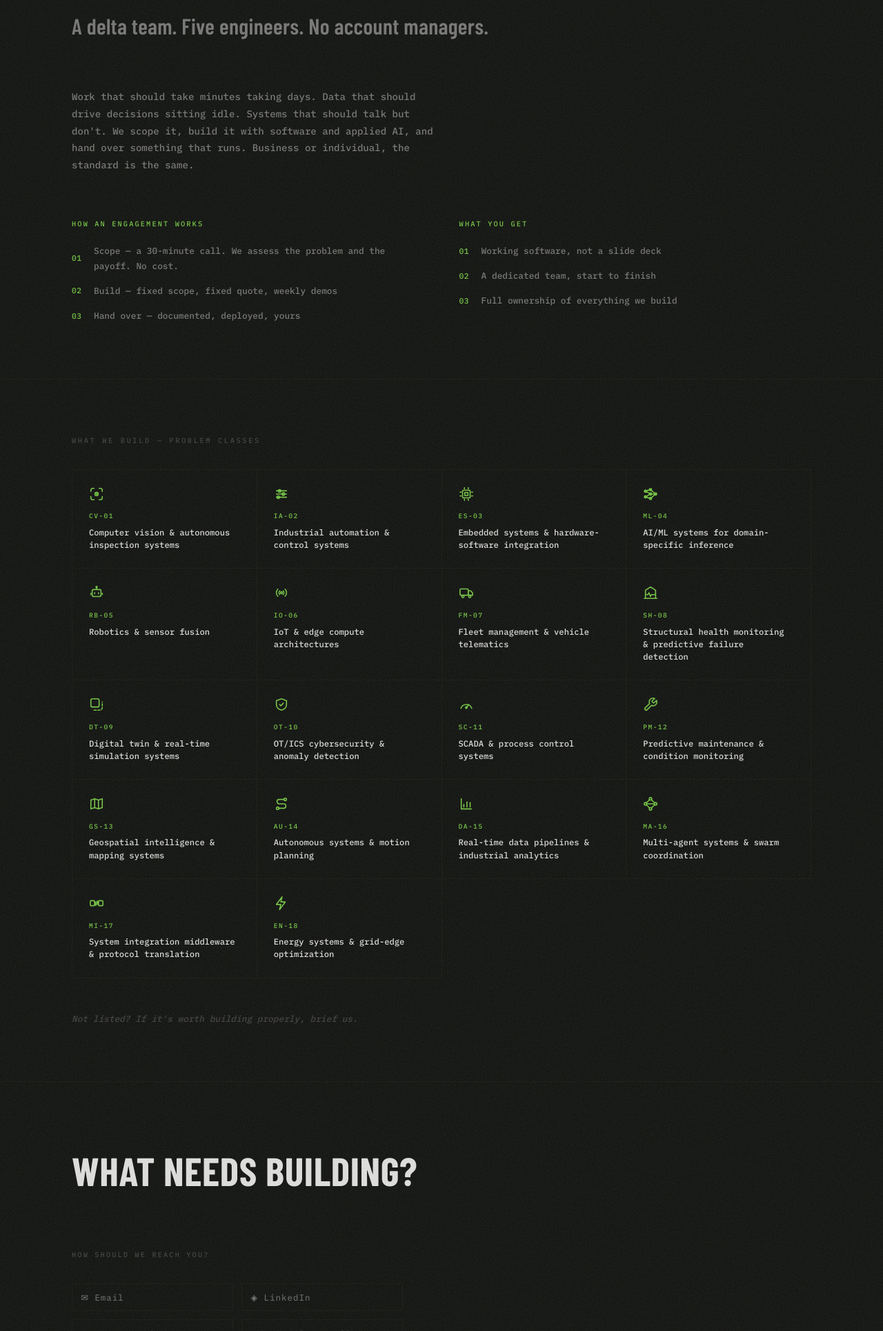
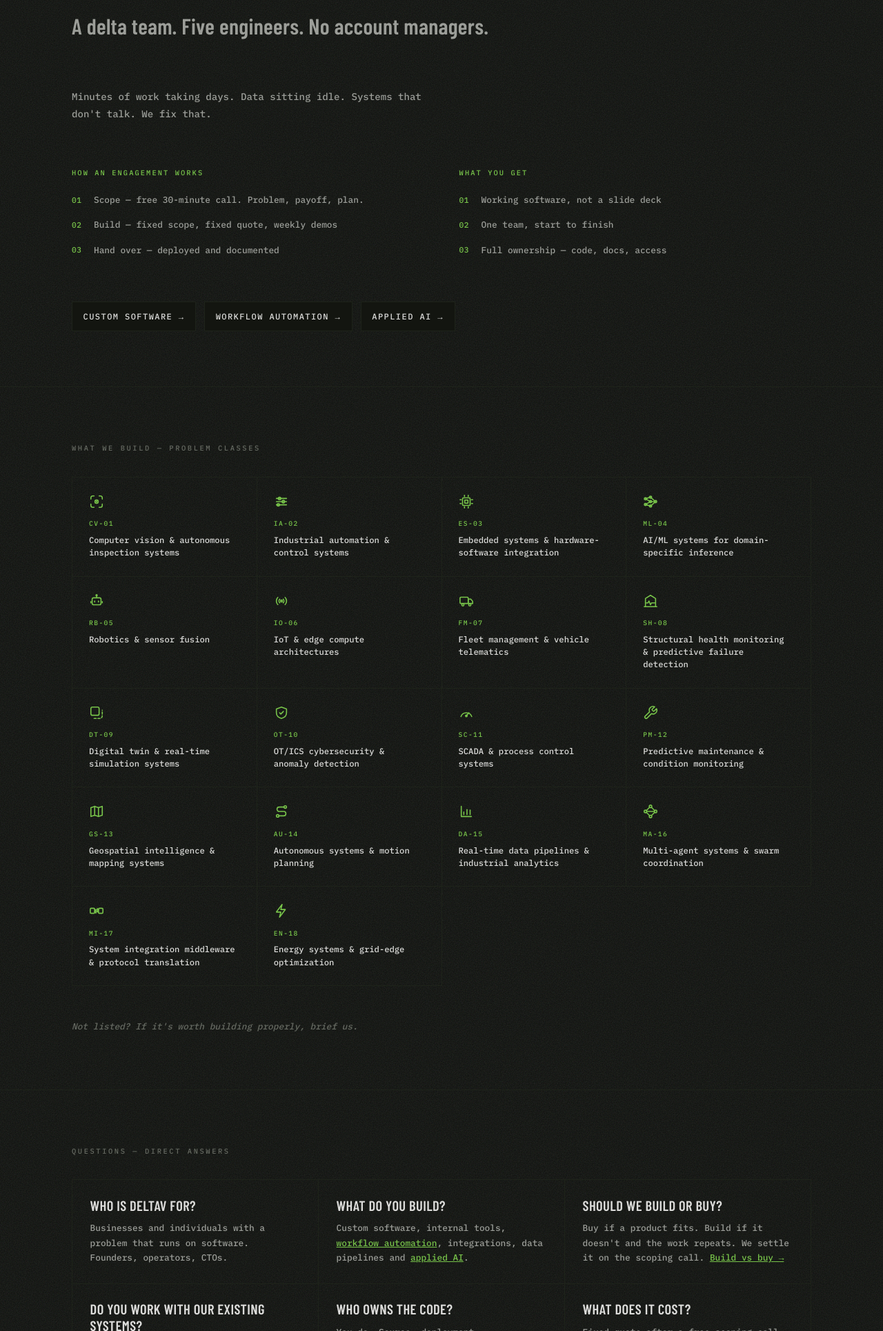
Before and after one commit to ahmadhassan44/deltav, a website: page src/index.html in a window 1280 px wide. Shown: the part 871-2800 px from the top of the page at 69% size. Drawn offline with nearby package versions, Linux system fonts and the light colour scheme.

Commit message:
feat/homepage faq, service buttons, tighter copy, higher contrast
Co-Authored-By: Claude Opus 5.5 <noreply@anthropic.com>

```diff
--- a/src/index.html
+++ b/src/index.html
@@ -85,8 +85,8 @@
         --accent: #4e7a38;
         --accent-bright: #78c44a;
         --text: #dcdcda;
-        --text-dim: #7a7a78;
-        --text-dimmer: #464644;
+        --text-dim: #9c9e99;
+        --text-dimmer: #666a62;
         --border: #1e231a;
         --font-display: "Barlow Condensed", system-ui, sans-serif;
         --font-mono: "IBM Plex Mono", "Courier New", monospace;
@@ -112,7 +112,7 @@
         background: var(--bg);
         color: var(--text);
         font-family: var(--font-mono);
-        font-size: clamp(13px, 1.1vw, 15px);
+        font-size: clamp(14px, 1.1vw, 16px);
         font-weight: 500;
         line-height: 1.7;
         overflow-x: hidden;
@@ -346,6 +346,30 @@
         max-width: 64ch;
         line-height: 1.75;
       }
+      .svc-row {
+        display: flex;
+        flex-wrap: wrap;
+        gap: 0.75rem;
+      }
+      .svc-btn {
+        font-family: var(--font-mono);
+        font-size: 0.75rem;
+        letter-spacing: 0.12em;
+        text-transform: uppercase;
+        color: var(--text);
+        text-decoration: none;
+        border: 1px solid var(--border);
+        background: var(--bg-surface);
+        padding: 0.85em 1.3em;
+        transition:
+          border-color 0.2s,
+          color 0.2s;
+      }
+      .svc-btn:hover,
+      .svc-btn:focus-visible {
+        border-color: var(--accent-bright);
+        color: var(--accent-bright);
+      }
       .model-cols {
         display: grid;
         grid-template-columns: 1fr 1fr;
@@ -359,6 +383,7 @@
       .model-list-title {
         font-family: var(--font-mono);
         font-size: 0.65rem;
+        font-weight: 500;
         letter-spacing: 0.2em;
         text-transform: uppercase;
         color: var(--accent-bright);
@@ -399,6 +424,7 @@
       .section-label {
         font-family: var(--font-mono);
         font-size: 0.65rem;
+        font-weight: 500;
         letter-spacing: 0.25em;
         text-transform: uppercase;
         color: var(--text-dimmer);
@@ -447,6 +473,40 @@
         font-size: clamp(0.78rem, 1vw, 0.88rem);
         color: var(--text-dimmer);
         font-style: italic;
+      }
+
+      /* ── FAQ ─────────────────────────────────────────── */
+      #faq {
+        padding: clamp(4rem, 10vh, 8rem) 0;
+        border-top: 1px solid var(--border);
+      }
+      .faq-grid {
+        display: grid;
+        grid-template-columns: repeat(auto-fill, minmax(min(100%, 340px), 1fr));
+        border-top: 1px solid var(--border);
+        border-left: 1px solid var(--border);
+      }
+      .faq-item {
+        border-right: 1px solid var(--border);
+        border-bottom: 1px solid var(--border);
+        padding: clamp(1.1rem, 2vw, 1.6rem);
+      }
+      .faq-item h3 {
+        font-family: var(--font-display);
+        font-size: clamp(1.15rem, 1.6vw, 1.4rem);
+        font-weight: 600;
+        text-transform: uppercase;
+        letter-spacing: 0.02em;
+        line-height: 1.15;
+        color: var(--text);
+        margin-bottom: 0.6rem;
+      }
+      .faq-item p {
+        font-size: clamp(0.8rem, 1vw, 0.88rem);
+        color: var(--text-dim);
+      }
+      .faq-item a {
+        color: var(--accent-bright);
       }
 
       /* ── INTAKE ──────────────────────────────────────── */
@@ -651,9 +711,7 @@
             </p>
             <p class="def-mission">
               We are the DeltaV for businesses that need to move faster.<br /><br />
-              Software and applied AI that increases speed, output, and value
-              per hour. We provide the impulse: five engineers who take it from
-              description to production.<span
+              We provide the impulse: from problem to production.<span
                 class="cursor"
               ></span>
             </p>
@@ -664,9 +722,8 @@
             We add velocity to your business.
           </h1>
           <p class="hero-sub">
-            Five engineers. Software and applied AI that makes your team faster,
-            your operations sharper, and every hour worth more. Scoped, built,
-            handed over running.
+            Custom software, automation and applied AI. Scoped, built, handed
+            over running.
           </p>
           <a class="hero-cta" href="#intake">Book a scoping call</a>
         </div>
@@ -676,22 +733,20 @@
     <!-- ══ MODEL ═════════════════════════════════════════ -->
     <section id="model">
       <div class="model-inner">
-        <p class="model-framing">
+        <h2 class="model-framing">
           A delta team. Five engineers. No account managers.
-        </p>
+        </h2>
         <p class="model-body">
-          Work that should take minutes taking days. Data that should drive
-          decisions sitting idle. Systems that should talk but don't. We scope it, build it with software and applied AI,
-          and hand over something that runs. Business or individual, the
-          standard is the same.
+          Minutes of work taking days. Data sitting idle. Systems that don't
+          talk. We fix that.
         </p>
         <div class="model-cols">
           <div>
-            <p class="model-list-title">How an engagement works</p>
+            <h3 class="model-list-title">How an engagement works</h3>
             <ul class="model-list">
               <li>
                 <span class="num">01</span
-                ><span>Scope — a 30-minute call. We assess the problem and the payoff. No cost.</span>
+                ><span>Scope — free 30-minute call. Problem, payoff, plan.</span>
               </li>
               <li>
                 <span class="num">02</span
@@ -699,12 +754,12 @@
               </li>
               <li>
                 <span class="num">03</span
-                ><span>Hand over — documented, deployed, yours</span>
+                ><span>Hand over — deployed and documented</span>
               </li>
             </ul>
           </div>
           <div>
-            <p class="model-list-title">What you get</p>
+            <h3 class="model-list-title">What you get</h3>
             <ul class="model-list">
               <li>
                 <span class="num">01</span
@@ -712,22 +767,27 @@
               </li>
               <li>
                 <span class="num">02</span
-                ><span>A dedicated team, start to finish</span>
+                ><span>One team, start to finish</span>
               </li>
               <li>
                 <span class="num">03</span
-                ><span>Full ownership of everything we build</span>
+                ><span>Full ownership — code, docs, access</span>
               </li>
             </ul>
           </div>
         </div>
+        <nav class="svc-row" aria-label="Services">
+          <a class="svc-btn" href="/services/custom-software/">Custom software →</a>
+          <a class="svc-btn" href="/services/workflow-automation/">Workflow automation →</a>
+          <a class="svc-btn" href="/services/applied-ai/">Applied AI →</a>
+        </nav>
       </div>
     </section>
 
     <!-- ══ DOMAINS ═══════════════════════════════════════ -->
     <section id="domains">
       <div class="domains-inner">
-        <p class="section-label">What We Build — Problem Classes</p>
+        <h2 class="section-label">What We Build — Problem Classes</h2>
         <div class="domain-grid">
           <div class="domain-cell">
             <svg
@@ -1098,6 +1158,39 @@
       </div>
     </section>
 
+    <!-- ══ FAQ ═══════════════════════════════════════════ -->
+    <section id="faq">
+      <div class="domains-inner">
+        <h2 class="section-label">Questions — Direct Answers</h2>
+        <div class="faq-grid">
+          <div class="faq-item">
+            <h3>Who is DeltaV for?</h3>
+            <p>Businesses and individuals with a problem that runs on software. Founders, operators, CTOs.</p>
+          </div>
+          <div class="faq-item">
+            <h3>What do you build?</h3>
+            <p>Custom software, internal tools, <a href="/services/workflow-automation/">workflow automation</a>, integrations, data pipelines and <a href="/services/applied-ai/">applied AI</a>.</p>
+          </div>
+          <div class="faq-item">
+            <h3>Should we build or buy?</h3>
+            <p>Buy if a product fits. Build if it doesn't and the work repeats. We settle it on the scoping call. <a href="/insights/build-vs-buy-software/">Build vs buy →</a></p>
+          </div>
+          <div class="faq-item">
+            <h3>Do you work with our existing systems?</h3>
+            <p>Yes. We plug into your CRM, ERP, databases, APIs and spreadsheets, and replace only what slows you down.</p>
+          </div>
+          <div class="faq-item">
+            <h3>Who owns the code?</h3>
+            <p>You do. Source, deployment, documentation and access are handed over in full.</p>
+          </div>
+          <div class="faq-item">
+            <h3>What does it cost?</h3>
+            <p>Fixed quote after a free scoping call. Price is agreed before work starts.</p>
+          </div>
+        </div>
+      </div>
+    </section>
+
     <!-- ══ INTAKE ════════════════════════════════════════ -->
     <section id="intake">
       <div class="intake-inner">
@@ -1182,6 +1275,10 @@
     <footer>
       <div class="footer-inner">
         <span class="footer-name">ΔV · DeltaV</span>
+        <nav class="footer-meta" aria-label="Site">
+          <a class="footer-email" href="/services/">Services</a> &nbsp;·&nbsp;
+          <a class="footer-email" href="/insights/">Insights</a>
+        </nav>
         <span class="footer-meta">
           <a class="footer-email" href="mailto:support@deltav.build"
             >support@deltav.build</a
```
